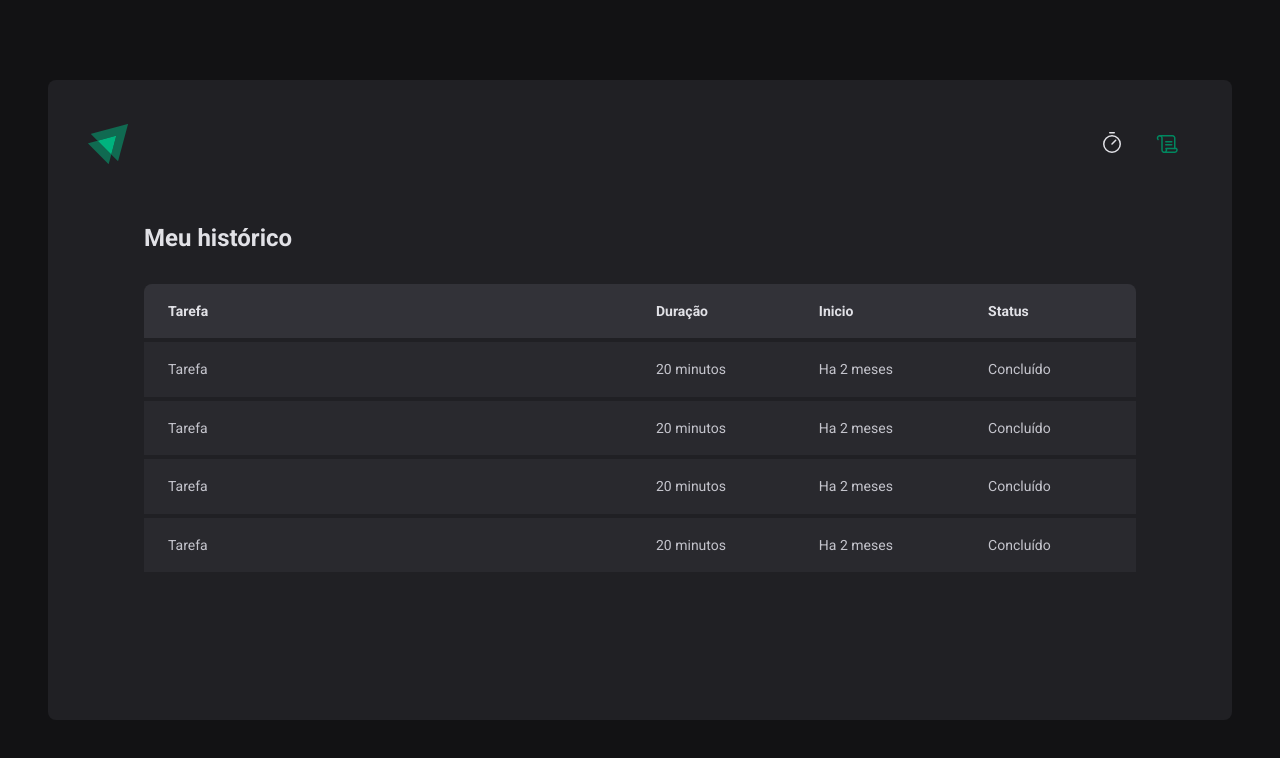
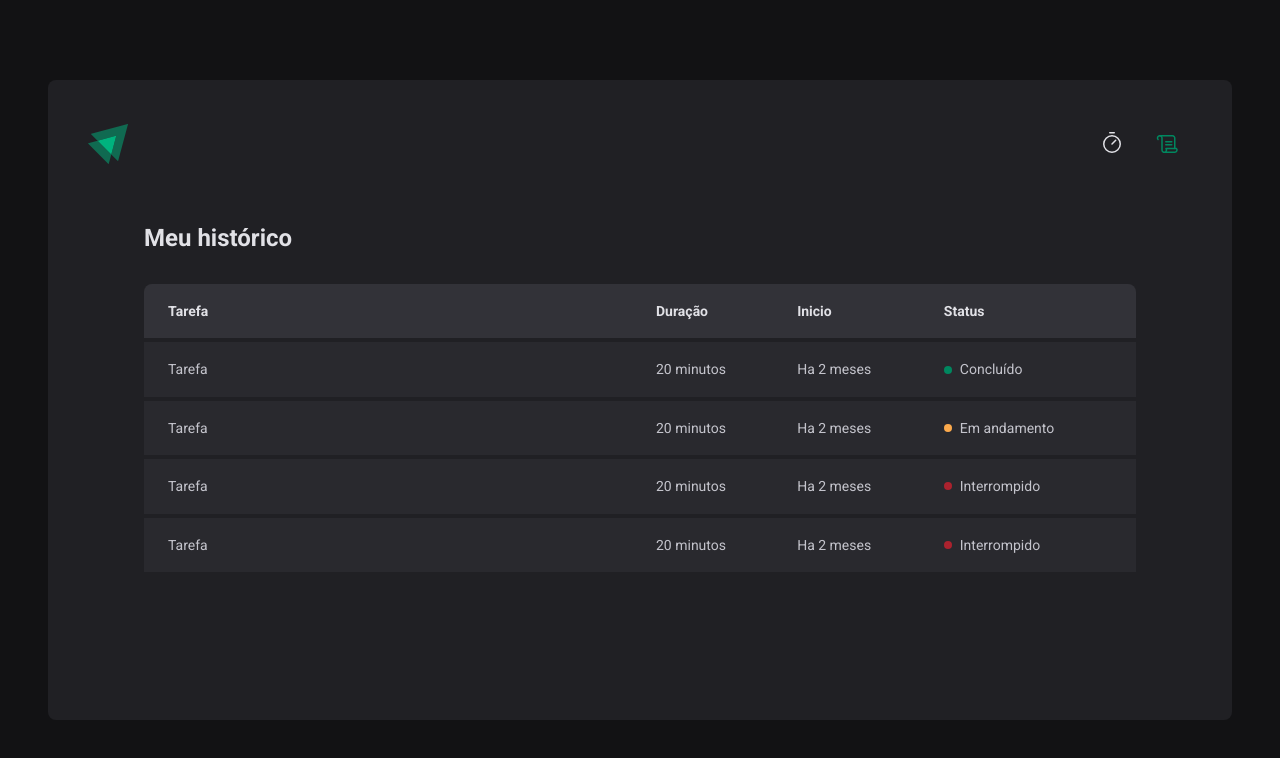
Before and after one commit to matheus-germano/ignite-timer, a React (Vite) app: page /history in a window 1280 px wide. Shown: the top 758 px of the page. Built offline with nearby package versions, Linux system fonts and the light colour scheme.

Commit message:
feat: status indicator

```diff
--- a/src/pages/History/index.tsx
+++ b/src/pages/History/index.tsx
@@ -1,4 +1,4 @@
-import { HistoryContainer, HistoryList } from './styles'
+import { HistoryContainer, HistoryList, Status } from './styles'
 
 export function History() {
   return (
@@ -20,25 +20,33 @@
               <td>Tarefa</td>
               <td>20 minutos</td>
               <td>Ha 2 meses</td>
-              <td>Concluído</td>
+              <td>
+                <Status statusColor="green">Concluído</Status>
+              </td>
             </tr>
             <tr>
               <td>Tarefa</td>
               <td>20 minutos</td>
               <td>Ha 2 meses</td>
-              <td>Concluído</td>
+              <td>
+                <Status statusColor="yellow">Em andamento</Status>
+              </td>
             </tr>
             <tr>
               <td>Tarefa</td>
               <td>20 minutos</td>
               <td>Ha 2 meses</td>
-              <td>Concluído</td>
+              <td>
+                <Status statusColor="red">Interrompido</Status>
+              </td>
             </tr>
             <tr>
               <td>Tarefa</td>
               <td>20 minutos</td>
               <td>Ha 2 meses</td>
-              <td>Concluído</td>
+              <td>
+                <Status statusColor="red">Interrompido</Status>
+              </td>
             </tr>
           </tbody>
         </table>
--- a/src/pages/History/styles.ts
+++ b/src/pages/History/styles.ts
@@ -59,3 +59,28 @@
     }
   }
 `
+
+const STATUS_COLOR = {
+  yellow: 'yellow-500',
+  green: 'green-500',
+  red: 'red-500',
+} as const
+
+interface StatusProps {
+  statusColor: keyof typeof STATUS_COLOR
+}
+
+export const Status = styled.span<StatusProps>`
+  display: flex;
+  align-items: center;
+  gap: 0.5rem;
+
+  &::before {
+    content: '';
+    width: 0.5rem;
+    height: 0.5rem;
+    border-radius: 100%;
+    background-color: ${(props) =>
+      props.theme[STATUS_COLOR[props.statusColor]]};
+  }
+`
```
